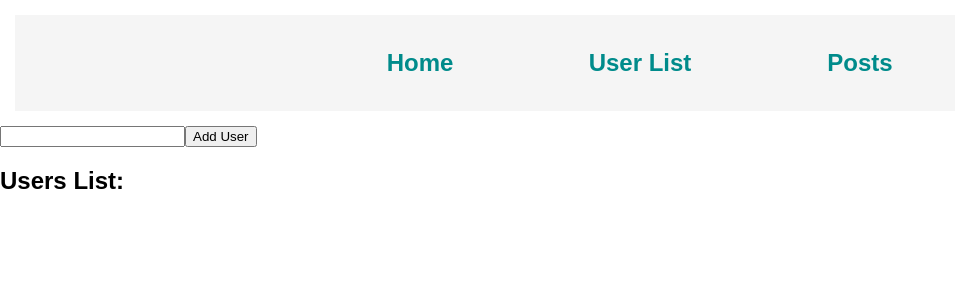
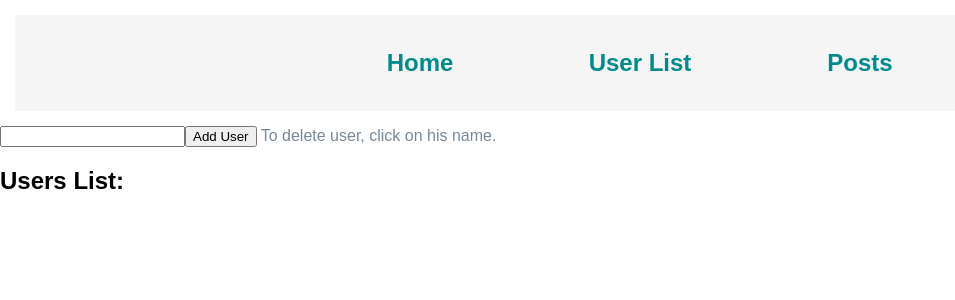
Before and after one commit to MMadejsza/React_users_app_routing, a React (Create React App) app in the folder 17_01_2021-users_excersise/: page /user-list in a window 1280 px wide. Shown: the top 300 px of the page, without its empty margins (0-955 px from the left). Built offline with nearby package versions, Linux system fonts and the light colour scheme.

Commit message:
Cosmetic changes

```diff
--- a/17_01_2021-users_excersise/src/App.css
+++ b/17_01_2021-users_excersise/src/App.css
@@ -8,6 +8,7 @@ ul {
   padding: 0;
   background-color: whitesmoke;
   display: flex;
+  flex-flow: row wrap;
   justify-content: center;
 }
 
@@ -30,3 +31,7 @@ a {
   display: grid;
   grid-template-columns: auto auto auto;
 }
+
+span {
+  color: lightslategray;
+}
--- a/17_01_2021-users_excersise/src/Components/Posts/PostsList.js
+++ b/17_01_2021-users_excersise/src/Components/Posts/PostsList.js
@@ -10,7 +10,7 @@ class PostList extends Component {
         }
     }
 
-    componentDidMount() { //Ten cykl służy do strzelania do api
+    componentDidMount() { //This cycle is for get API
         this.getPost()
     }
     getPost() {
--- a/17_01_2021-users_excersise/src/Components/UsersList.js
+++ b/17_01_2021-users_excersise/src/Components/UsersList.js
@@ -16,7 +16,7 @@ class UsersList extends Component {
             name: this.inputContent.value,
             key: Date.now()
         }
-        this.setState((prevState) => { //prevState jest readonly
+        this.setState((prevState) => { //prevState is readonly
             return {
                 userList: prevState.userList.concat(user)
             }
@@ -35,7 +35,7 @@ class UsersList extends Component {
             <div>
                 <form onSubmit={this.addUser}>
                     <input ref={(inputObject) => { this.inputContent = inputObject }} type="text"></input>
-                    <button type="submit">Add User</button>
+                    <button type="submit">Add User</button><span> To delete user, click on his name.</span>
                 </form>
 
                 <h2>Users List:</h2>
```
Also changed, not shown: 17_01_2021-users_excersise/src/logo.svg (deleted).
